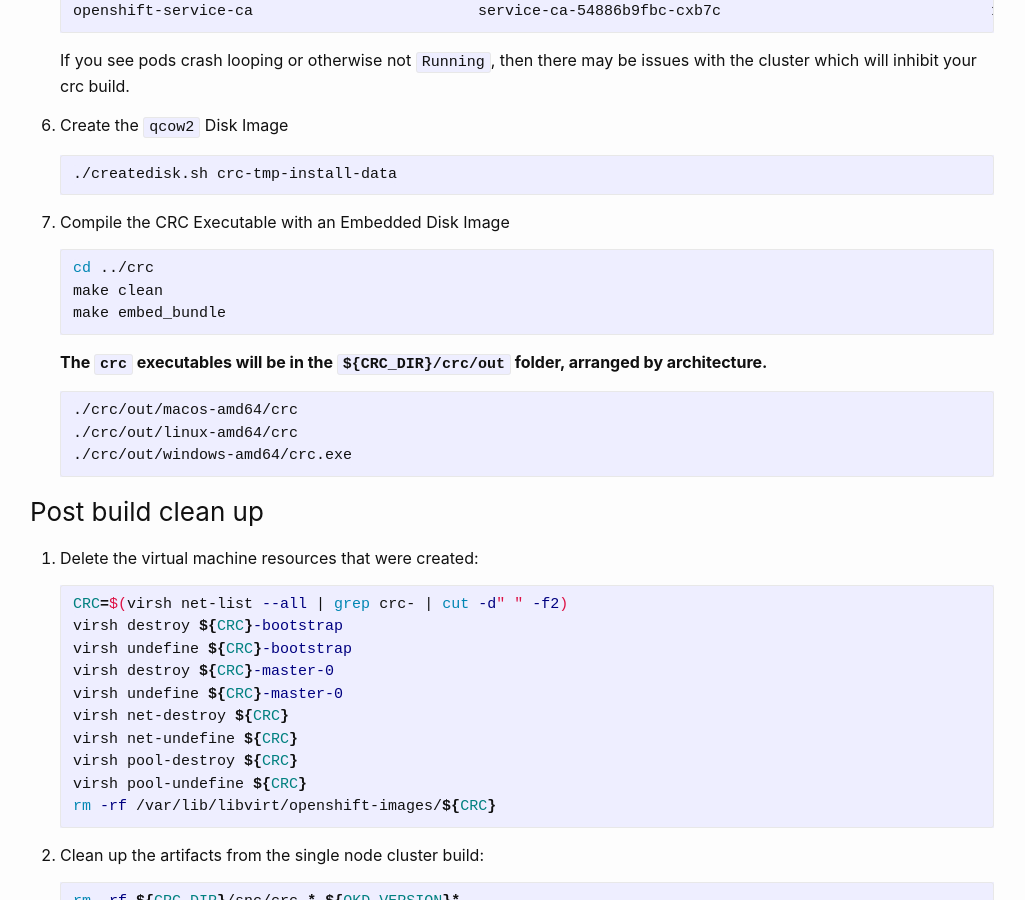
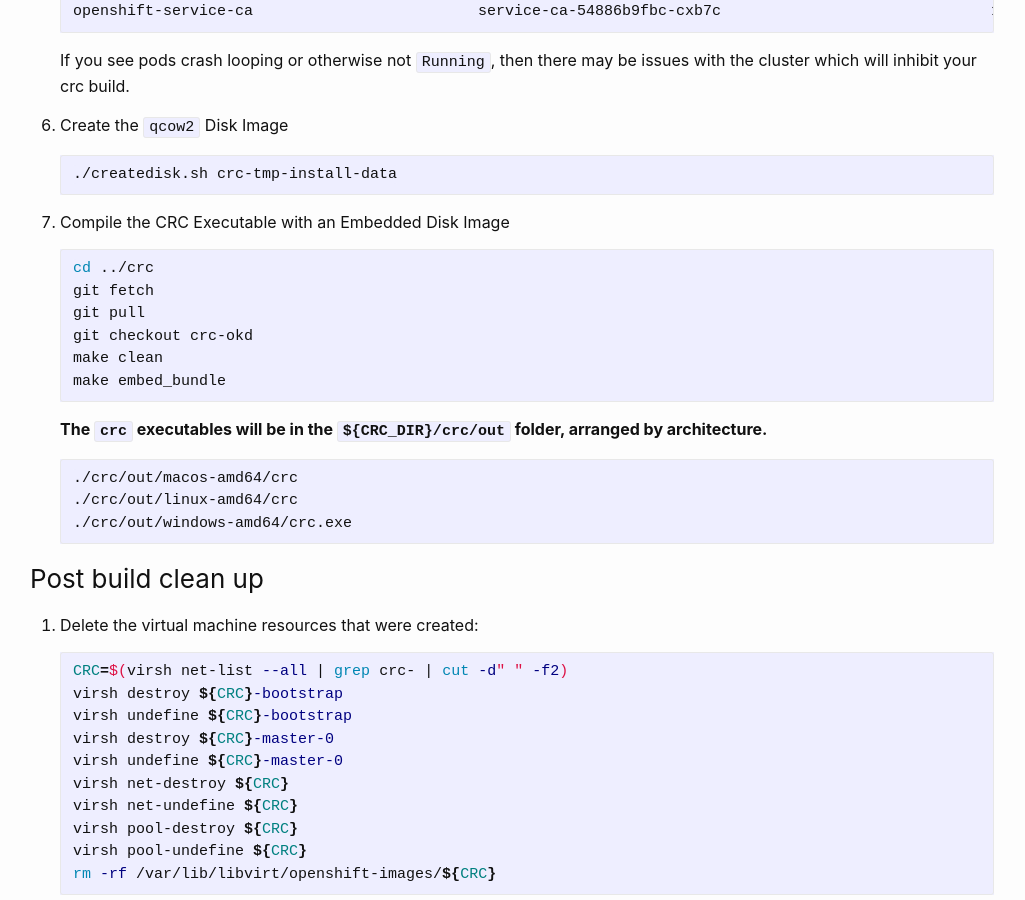
Before and after one commit to cgruver/cgruver, a Jekyll site: the page built from pages/home-lab/okd-crc.md, in a window 1280 px wide and 900 px high, scrolled down 4866 px. Shown: the whole window, without its empty margins (128-1153 px from the left). Built offline with Jekyll 4.4.1, drawn with Linux system fonts in a browser that asks for light colours.

Commit message:
Update instructions for CRC

````diff
--- a/pages/home-lab/okd-crc.md
+++ b/pages/home-lab/okd-crc.md
@@ -256,6 +256,9 @@
 
    ```bash
    cd ../crc
+   git fetch
+   git pull
+   git checkout crc-okd
    make clean
    make embed_bundle
    ```
````
